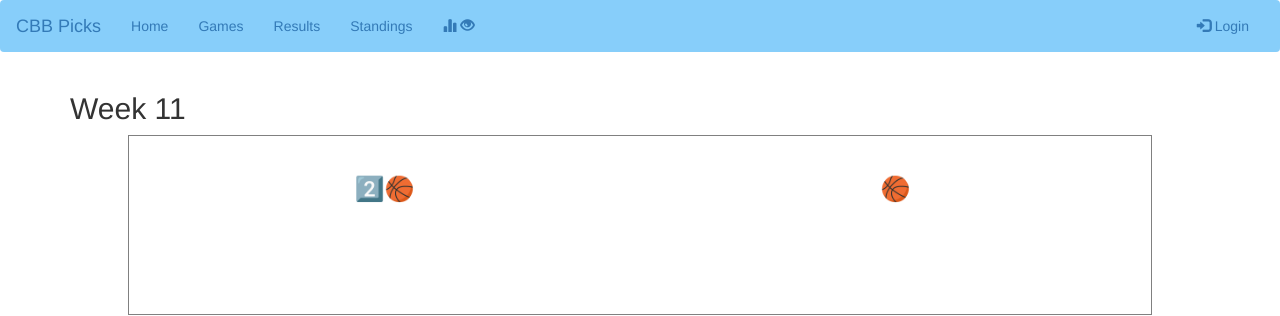
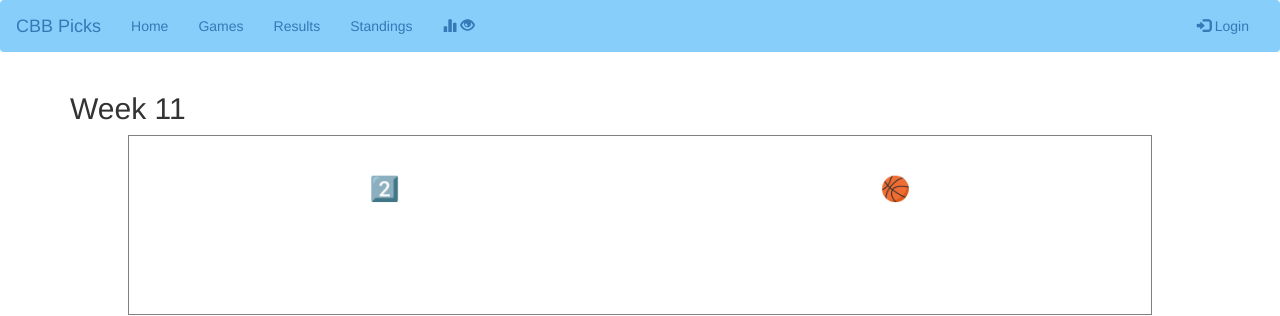
Before and after one commit to codyphillips5/cbbpicks, a plain HTML site: page picks.html in a window 1280 px wide. Shown: the top 316 px of the page. Drawn offline with nearby package versions, Linux system fonts and the light colour scheme; no server answers.

Commit message:
roll with it

```diff
--- a/picks.html
+++ b/picks.html
@@ -46,7 +46,7 @@
 <div class="container center_div"><div id='week-title'></div></div>
 <section class="picks">
 	<div class="selection">
-            <span class='header'><input type="text" id="seasongame104" class="form-control choice" class='choice' required><br><h3>2️⃣🏀</h3></span>
+            <span class='header'><input type="text" id="seasongame104" class="form-control choice" class='choice' required><br><h3>2️⃣</h3></span>
             <span id='label-choice-seasongame104'></span>
             <span id="image104" class='choice'></span>
 	</div>
```
